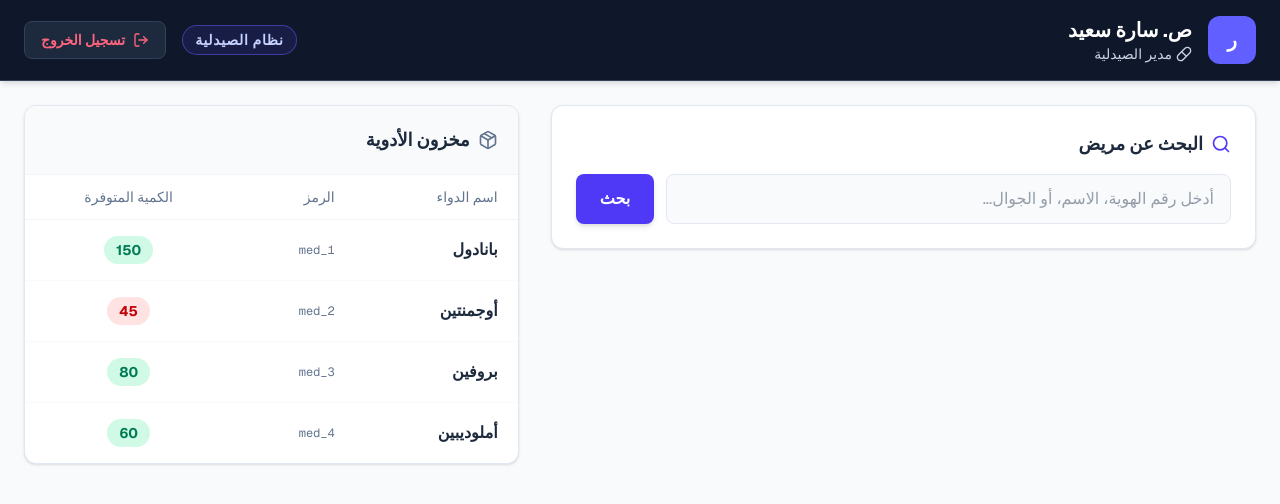
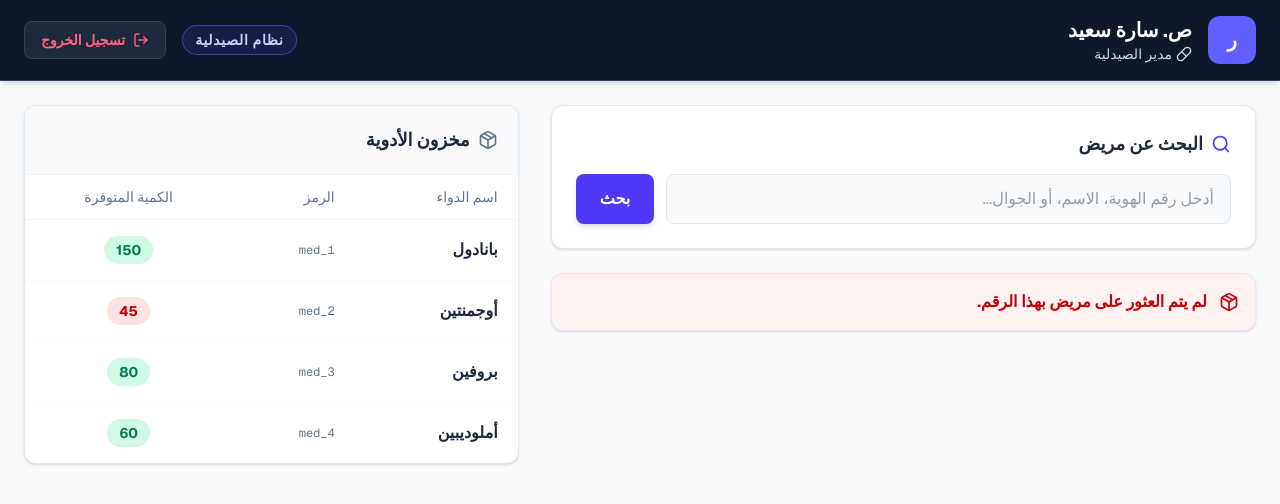
Before and after one commit to Amro145/medical-ui, a Next.js app: page /pharmacist/dashboard in a window 1280 px wide. Shown: the top 504 px of the page. Built offline with nearby package versions, Linux system fonts and the light colour scheme.

Commit message:
fix: show patient not found message when searchedPatientId is null regardless of search term status

```diff
--- a/app/(roles)/pharmacist/dashboard/page.tsx
+++ b/app/(roles)/pharmacist/dashboard/page.tsx
@@ -196,7 +196,7 @@ export default function PharmacistDashboard() {
                 </div>
               </div>
             </div>
-          ) : searchedPatientId === null && searchTerm !== "" ? (
+          ) : searchedPatientId === null ? (
             <div className="bg-red-50 text-red-700 p-4 rounded-xl shadow-sm border border-red-100 flex items-center gap-3">
                <Package className="h-5 w-5" />
                <p className="font-bold">لم يتم العثور على مريض بهذا الرقم.</p>
```
